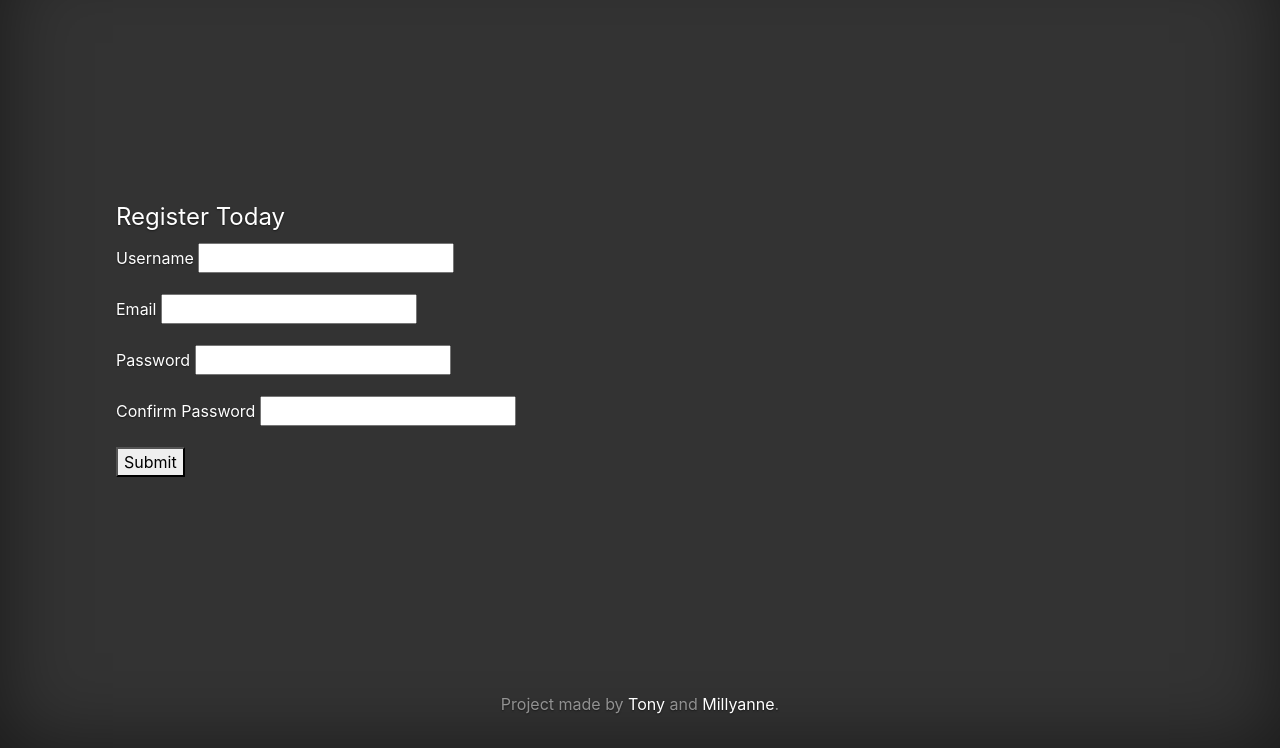
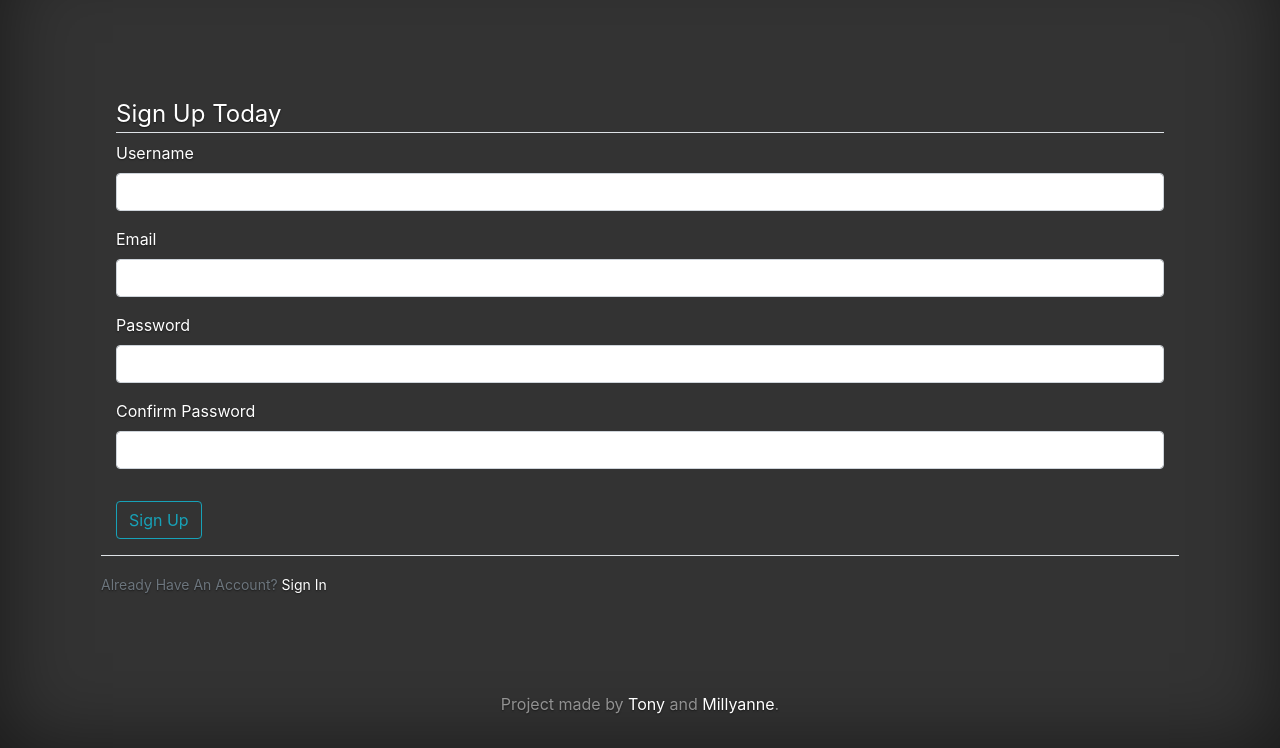
Before and after one commit to ynot93/tele-thrive, a Flask app: page /register in a window 1280 px wide. Shown: the part 52-800 px from the top of the page. Run offline with Flask 3, Linux system fonts and the light colour scheme.

Commit message:
Add style and login link to register template

```diff
--- a/templates/register.html
+++ b/templates/register.html
@@ -3,56 +3,71 @@
     <div class="container">
         <form method="POST" action="">
             {{ form.hidden_tag() }}
-            <fieldset class="fieldset">
-                 <legend class="legend">Register Today</legend>
+            <fieldset class="form-group">
+                 <legend class="border-bottom mg-4">Sign Up Today</legend>
                  <div class="form-group">
-                     <label for="username" class="label">Username</label>
-                     <input type="text" name="username" id="username" class="input">
+                     {{ form.username.label(class="form-control-label") }}
+
                      {% if form.username.errors %}
-                         <div class="error-message">
+                        {{ form.username(class="form-control form-control-large is-invalid") }}
+                         <div class="invalid-feedback">
                               {% for error in form.username.errors %}
                                   <span>{{ error }}</span>
                               {% endfor %}
                          </div>
+                     {% else %}
+                         {{ form.username(class="form-control form-control-large") }}
                      {% endif %}
                  </div>
                  <div class="form-group">
-                     <label for="email" class="label">Email</label>
-                     <input type="email" name="email" id="email" class="input">
+                     {{ form.email.label(class="form-control-label") }}
+
                      {% if form.email.errors %}
-                         <div class="error-message">
+                         {{ form.email(class="form-control form-control-large is-invalid") }}
+                         <div class="invalid-feedback">
                              {% for error in form.email.errors %}
                                  <span>{{ error }}</span>
                              {% endfor %}
                          </div>
+                     {% else %}
+                         {{ form.email(class="form-control form-control-large") }}
                      {% endif %}
                  </div>
                  <div class="form-group">
-                     <label for="password" class="label">Password</label>
-                     <input type="password" name="password" id="password" class="input">
+                     {{ form.password.label(class="form-control-label") }}
+
                      {% if form.password.errors %}
-                         <div class="error-message">
+                         {{ form.password(class="form-control form-control-large is-invalid") }}
+                         <div class="invalid-feedback">
                              {% for error in form.password.errors %}
                                  <span>{{ error }}</span>
                              {% endfor %}
                          </div>
+                     {% else %}
+                     {{ form.password(class="form-control form-control-large") }}
                      {% endif %}
                  </div>
                  <div class="form-group">
-                     <label for="confirm_password" class="label">Confirm Password</label>
-                     <input type="password" name="confirm_password" id="confirm_password" class="input">
+                     {{ form.confirm_password.label(class="form-control-label") }}
+
                      {% if form.confirm_password.errors %}
-                         <div class="error-message">
+                         {{ form.confirm_password(class="form-control form-control-large is-invalid") }}
+                         <div class="invalid-feedback">
                              {% for error in form.confirm_password.errors %}
                                  <span>{{ error }}</span>
                              {% endfor %}
                          </div>
+                     {% else %}
+                         {{ form.confirm_password(class="form-control form-control-large") }}
                      {% endif %}
                  </div>
              </fieldset>
              <div class="form-group">
-                 <button type="submit" class="submit-btn">Submit</button>
+                 {{ form.submit(class="btn btn-outline-info") }}
              </div>
         </form>
     </div>
+    <div class="border-top pt-3">
+        <small class="text-muted">Already Have An Account? <a href="{{ url_for('login') }}">Sign In</a></small>
+    </div>
 {% endblock content %}
```
